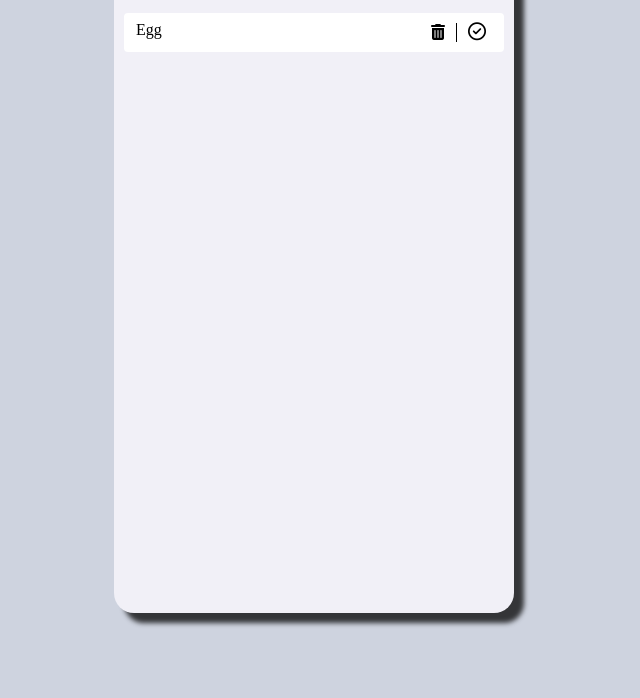
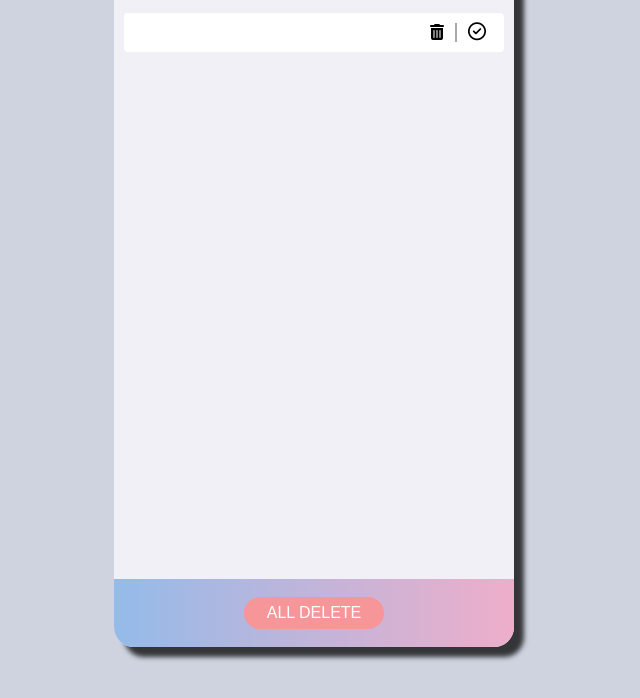
Before and after one commit to bohodays/Todo-List, a plain HTML site: page index.html in a window 1280 px wide. Both pictures are taken after a click on the button 817 px from the left and 67 px from the top of the page. Shown: the part 102-800 px from the top of the page, without its empty margins (326-966 px from the left). Drawn offline with Linux system fonts and the light colour scheme.

Commit message:
UPDATE JS and RETOUCH HTML,CSS

```diff
--- a/index.html
+++ b/index.html
@@ -23,7 +23,7 @@
       </div>
     </header>
     <ul class="items">
-      <li class="item__row">
+      <!-- <li class="item__row">
         <div class="item">
           <span class="item__name">
             Egg
@@ -39,8 +39,13 @@
             </button>
           </div>
         </div>
-      </li>
+      </li> -->
     </ul>
+    <div class="all-delete">
+      <button class="all-delete__button">
+        <span class="all-delete__title">ALL DELETE</span>
+      </button>
+    </div>
   </section>
 </body>
 </html>
--- a/main.js
+++ b/main.js
@@ -0,0 +1,70 @@
+const input = document.querySelector('.textInput__input');
+const addBtn = document.querySelector('.textInput__btn');
+const items = document.querySelector('.items');
+
+function onAdd() {
+  const text = input.value;
+
+  const item = createItem(text);
+
+  items.appendChild(item);
+  item.scrollIntoView({ block : 'center'});
+  input.value = '';
+  input.focus();
+};
+
+function createItem(text) {
+  const itemRow = document.createElement('li');
+  itemRow.setAttribute('class', 'item__row');
+
+  const item = document.createElement('div');
+  item.setAttribute('class', 'item')
+  itemRow.appendChild(item);
+
+  const name = document.createElement('span');
+  name.setAttribute('class', 'item__name');
+  name.innerText = text;
+  item.appendChild(name);
+
+  const btns = document.createElement('div');
+  btns.setAttribute('class', 'btns');
+  item.appendChild(btns);
+
+  const deleteBtn = document.createElement('button');
+  deleteBtn.setAttribute('class', 'item__delete');
+  btns.appendChild(deleteBtn);
+  deleteBtn.innerHTML = '<i class="fa-solid fa-trash-can"></i>';
+  deleteBtn.addEventListener('click', () => {
+    items.removeChild(itemRow);
+  });
+
+  const divider = document.createElement('div');
+  divider.setAttribute('class', 'btn__divider');
+  btns.appendChild(divider);
+
+  const checkBtn = document.createElement('button');
+  checkBtn.setAttribute('class', 'item__check');
+  btns.appendChild(checkBtn);
+  checkBtn.innerHTML = '<i class="fa-regular fa-circle-check"></i>';
+  checkBtn.addEventListener('click', () => {
+    name.classList.toggle('line-through');
+  })
+
+  return itemRow;
+};
+
+addBtn.addEventListener('click', () => {
+  onAdd();
+
+});
+
+input.addEventListener('keypress', (event) => {
+  if (event.key === 'Enter') {
+    onAdd();
+  }
+});
+
+const allDeleteBtn = document.querySelector('.all-delete__button');
+allDeleteBtn.addEventListener('click', () => {
+  items.innerHTML = '';
+})
--- a/style.css
+++ b/style.css
@@ -70,7 +70,8 @@ ul {
 
 
 .items {
-  height: 600px;
+  height: 550px;
+  overflow-y: auto;
 }
 
 .item__row {
@@ -95,12 +96,13 @@ ul {
 .btn__divider {
   margin: 5px;
   height: 80%;
-  width: 1px;
-  background-color: black;
+  width: 2px;
+  background-color: darkgrey;
 }
 
 .item__delete {
   font-size: 16px;
+  transition: all 300ms ease;
 }
 
 .item__delete:hover {
@@ -110,6 +112,7 @@ ul {
 
 .item__check {
   font-size: 18px;
+  transition: all 300ms ease;
 }
 
 .item__check:hover {
@@ -120,3 +123,39 @@ ul {
 .line-through {
   text-decoration: line-through;
 }
+
+.all-delete {
+  padding: 18px;
+  background: rgb(238,174,202);
+  background: linear-gradient(90deg, rgba(148,187,233,1) 0%, rgba(238,174,202,1) 100%);
+  border-radius: 0 0 20px 20px;
+}
+
+@keyframes shakeIt{
+  0%, 50%{
+    transform: rotate(0deg);
+  }
+  5%, 15%, 25%, 35%, 45% {
+    transform: rotate(2deg);
+  }
+  10%, 20%, 30%, 40% {
+    transform: rotate(-2deg);
+  }
+}
+
+.all-delete__button {
+  background-color: #f79698;
+  width: 140px;
+  height: 32px;
+  border-radius: 20px;
+}
+
+.all-delete__button:hover {
+  animation-name: shakeIt;
+  animation-duration: 3000ms;
+}
+
+.all-delete__title {
+  font-size: 16px;
+  color: white;
+}
```
